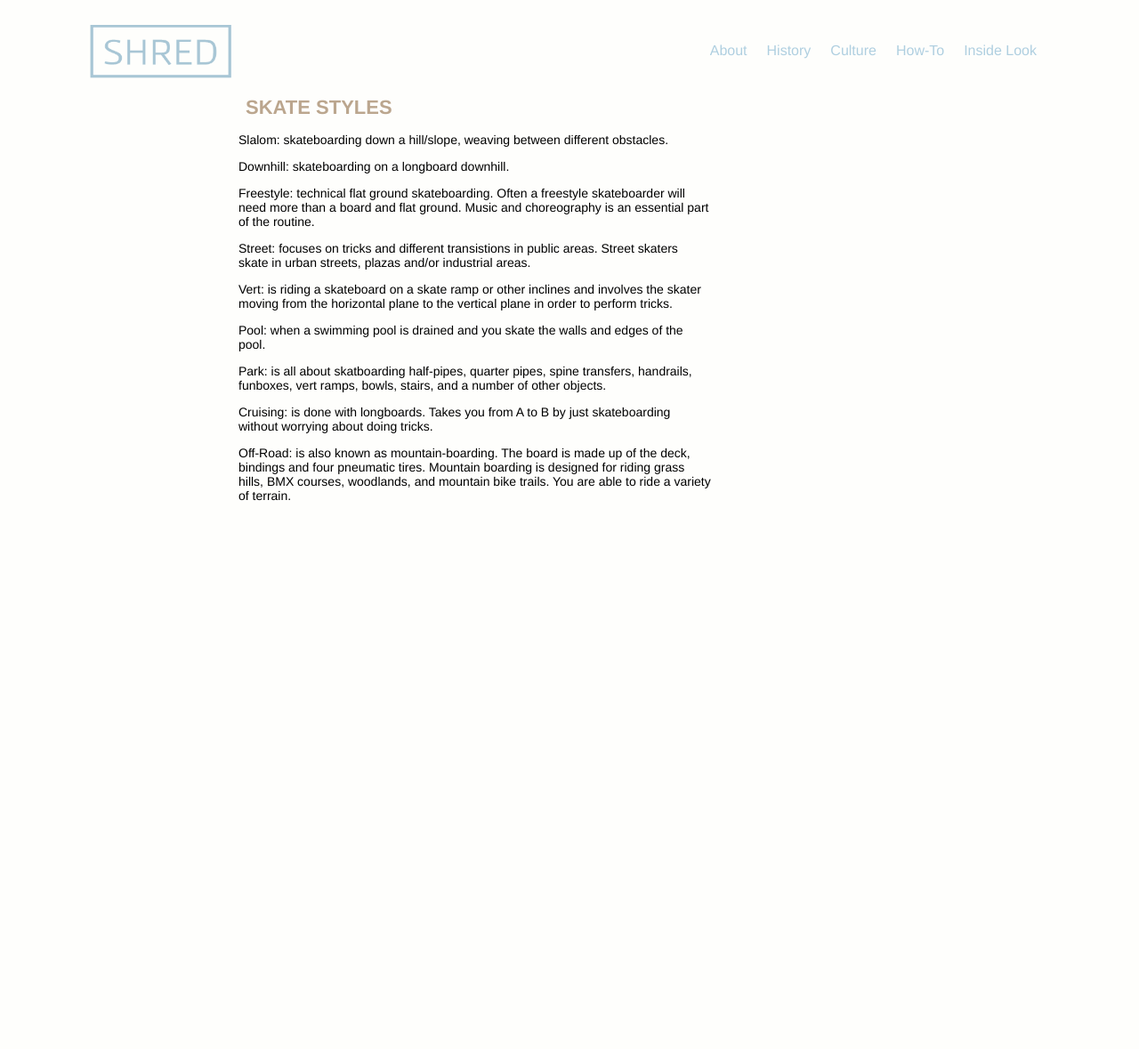
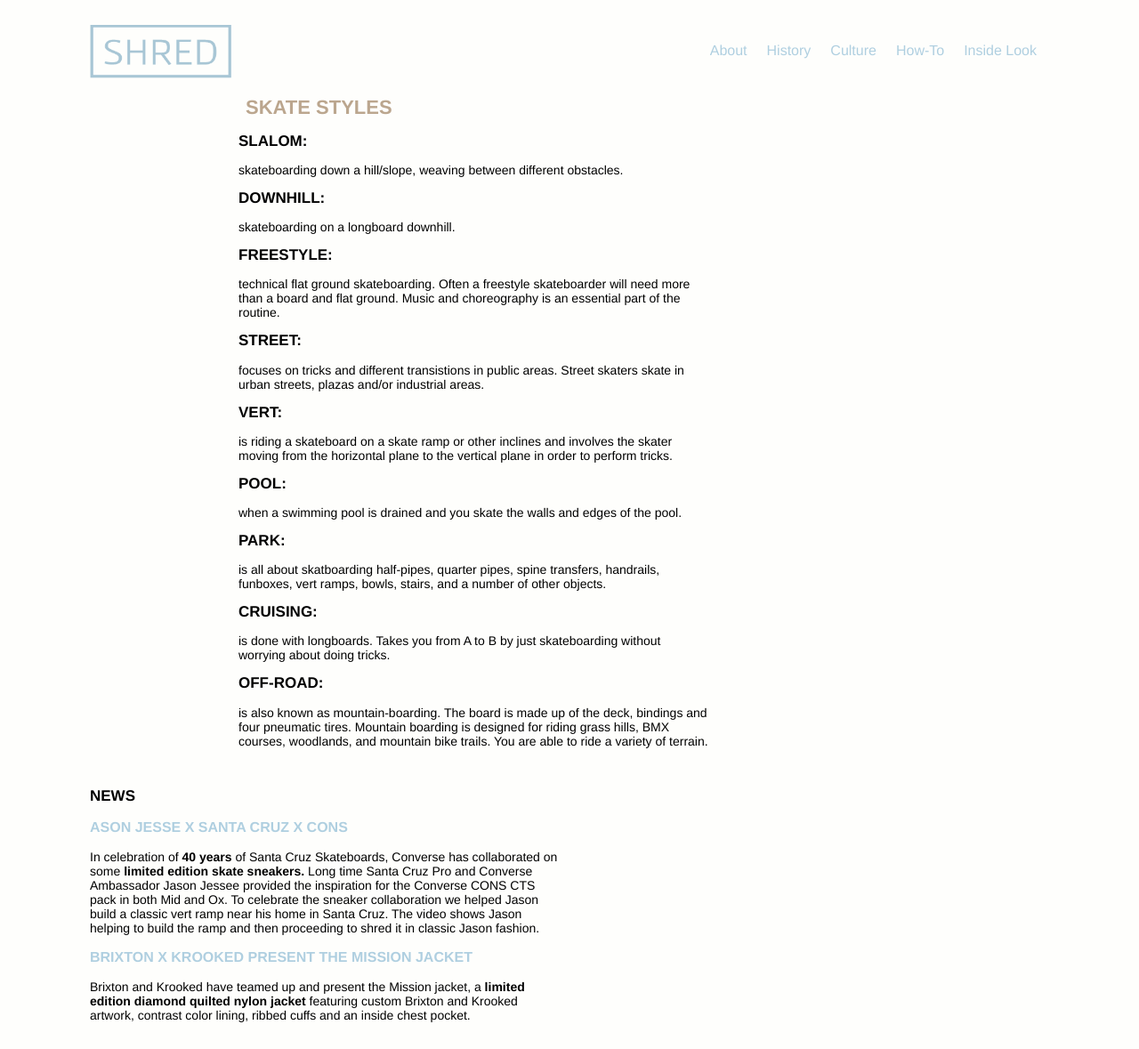
Before and after one commit to maddiwatson1/large-data-website, a Jekyll site: the page built from about.html, in a window 1280 px wide. Shown: the whole page at 89% size. Built offline with Jekyll 4.4.1, drawn with Linux system fonts in a browser that asks for light colours; Markdown is read by kramdown in place of the engine named in the settings; before the commit the page ends 900 px from its top, so only the background shows below that.

Commit message:
changed each style header to an h2 subheader

```diff
--- a/about.html
+++ b/about.html
@@ -5,14 +5,32 @@ layout: default
 <div class="unit unit-s-1 unit-m-1-2">
 	<div class="unit-spacer">
 		<h1>Skate Styles</h1>
-			<p>Slalom: skateboarding down a hill/slope, weaving between different obstacles.</p>
-			<p>Downhill: skateboarding on a longboard downhill.</p>
-			<p>Freestyle: technical flat ground skateboarding. Often a freestyle skateboarder will need more than a board and flat ground. Music and choreography is an essential part of the routine.</p>
-			<p>Street: focuses on tricks and different transistions in public areas. Street skaters skate in urban streets, plazas and/or industrial areas.</p>
-			<p>Vert: is riding a skateboard on a skate ramp or other inclines and involves the skater moving from the horizontal plane to the vertical plane in order to perform tricks.</p>
-			<p>Pool: when a swimming pool is drained and you skate the walls and edges of the pool.</p>
-			<p>Park: is all about skatboarding half-pipes, quarter pipes, spine transfers, handrails, funboxes, vert ramps, bowls, stairs, and a number of other objects.</p>
-			<p>Cruising: is done with longboards. Takes you from A to B by just skateboarding without worrying about doing tricks.</p>
-			<p>Off-Road: is also known as mountain-boarding. The board is made up of the deck, bindings and four pneumatic tires. Mountain boarding is designed for riding grass hills, BMX courses, woodlands, and mountain bike trails. You are able to ride a variety of terrain.</p>
+			<h2>Slalom:</h2>
+				<p>skateboarding down a hill/slope, weaving between different obstacles.</p>
+			<h2>Downhill:</h2>
+				<p>skateboarding on a longboard downhill.</p>
+			<h2>Freestyle:</h2>
+				<p>technical flat ground skateboarding. Often a freestyle skateboarder will need more than a board and flat ground. Music and choreography is an essential part of the routine.</p>
+			<h2>Street:</h2>
+				<p>focuses on tricks and different transistions in public areas. Street skaters skate in urban streets, plazas and/or industrial areas.</p>
+			<h2>Vert:</h2>
+				<p>is riding a skateboard on a skate ramp or other inclines and involves the skater moving from the horizontal plane to the vertical plane in order to perform tricks.</p>
+			<h2>Pool:</h2>
+				<p>when a swimming pool is drained and you skate the walls and edges of the pool.</p>
+			<h2>Park:</h2>
+				<p>is all about skatboarding half-pipes, quarter pipes, spine transfers, handrails, funboxes, vert ramps, bowls, stairs, and a number of other objects.</p>
+			<h2>Cruising:</h2>
+				<p>is done with longboards. Takes you from A to B by just skateboarding without worrying about doing tricks.</p>
+			<h2>Off-Road:</h2>
+				<p>is also known as mountain-boarding. The board is made up of the deck, bindings and four pneumatic tires. Mountain boarding is designed for riding grass hills, BMX courses, woodlands, and mountain bike trails. You are able to ride a variety of terrain.</p>
 	</div>
 </div>
+<div class="unit unit-s-1 unit-m-1-2">
+	<div class="unit-spacer">
+		<h2>News</h2>
+        	<h3>ASON JESSE X SANTA CRUZ X CONS</h3>
+			<p>In celebration of <strong>40 years</strong> of Santa Cruz Skateboards, Converse has collaborated on some <strong>limited edition skate sneakers.</strong> Long time Santa Cruz Pro and Converse Ambassador Jason Jessee provided the inspiration for the Converse CONS CTS pack in both Mid and Ox. To celebrate the sneaker collaboration we helped Jason build a classic vert ramp near his home in Santa Cruz. The video shows Jason helping to build the ramp and then proceeding to shred it in classic Jason fashion.</p>
+			<h3>BRIXTON X KROOKED PRESENT THE MISSION JACKET</h3>
+            <p>Brixton and Krooked have teamed up and present the Mission jacket, a <strong>limited edition diamond quilted nylon jacket</strong> featuring custom Brixton and Krooked artwork, contrast color lining, ribbed cuffs and an inside chest pocket.</p>
+	</div>
+</div>
```
